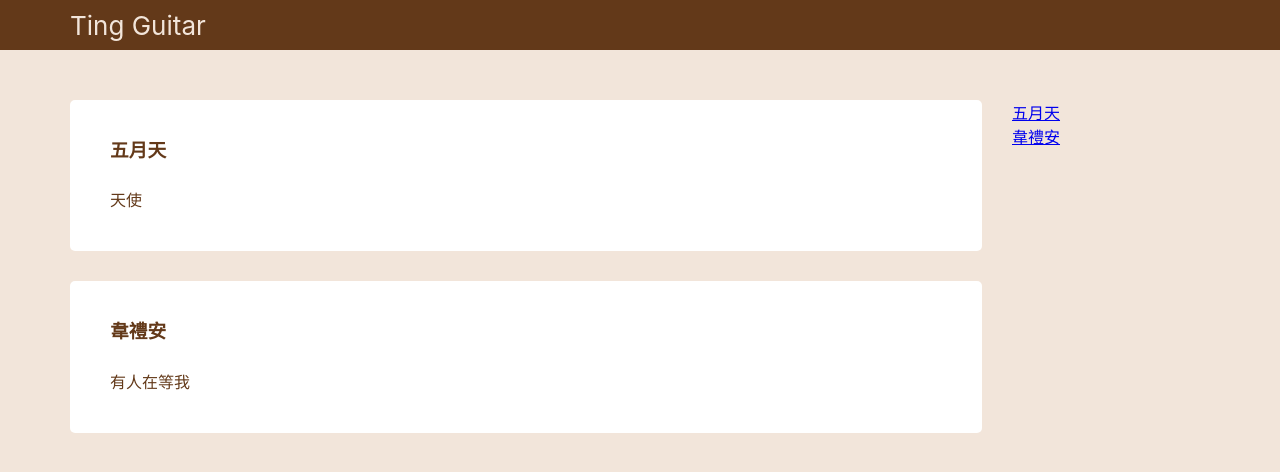
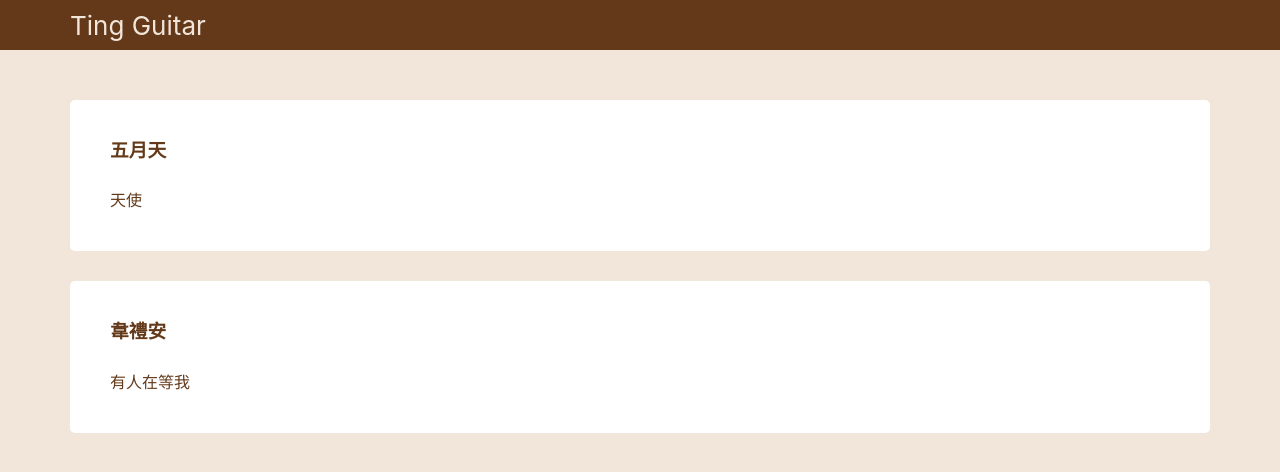
Before and after one commit to ting-ting-ting/ting-guitar, a React (Create React App) app: page /#/ in a window 1280 px wide. Shown: the top 472 px of the page. Built offline with nearby package versions, Linux system fonts and the light colour scheme; what @react-pdf/renderer would draw is missing.

Commit message:
hide nav now

```diff
--- a/src/HomePage/index.jsx
+++ b/src/HomePage/index.jsx
@@ -27,13 +27,13 @@ const HomePage = () => {
           </div>
         ))}
       </div>
-      <div className="nav-wrapper">
+      {/* <div className="nav-wrapper">
         <div className="nav-section">
           {Object.keys(tabsAfterGroup).map(singerId => (
             <a key={singerId} href={`#${singerId}`}>{tabsAfterGroup[singerId][0].singer}</a>
           ))}
         </div>
-      </div>
+      </div> */}
     </div>
   );
 };
```
